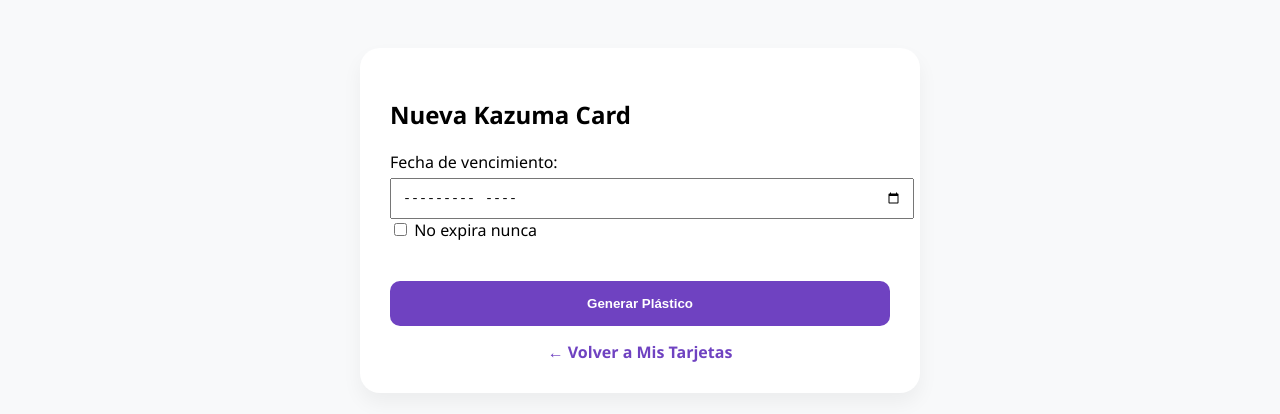
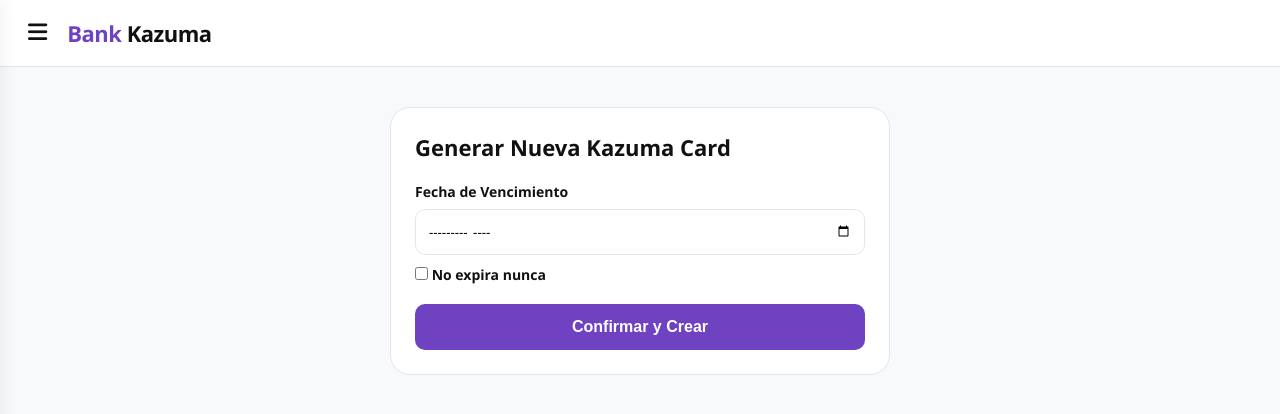
Before and after one commit to Dev-FelixOfc/Bank, a website: page public/cards/create.html in a window 1280 px wide. Drawn offline with Linux system fonts and the light colour scheme.

Commit message:
Actualizar create.html

```diff
--- a/public/cards/create.html
+++ b/public/cards/create.html
@@ -2,42 +2,94 @@
 <html lang="es">
 <head>
     <meta charset="UTF-8">
+    <meta name="viewport" content="width=device-width, initial-scale=1.0">
     <title>Crear Tarjeta - Bank Kazuma</title>
     <link rel="stylesheet" href="https://cdnjs.cloudflare.com/ajax/libs/font-awesome/6.4.0/css/all.min.css">
     <style>
-        body { font-family: 'Segoe UI', sans-serif; background: #f8f9fa; padding: 40px; }
-        .box { max-width: 500px; margin: auto; background: white; padding: 30px; border-radius: 20px; box-shadow: 0 10px 20px rgba(0,0,0,0.05); }
-        .btn { width: 100%; padding: 15px; border: none; border-radius: 10px; background: #6f42c1; color: white; font-weight: 700; cursor: pointer; margin-top: 20px; }
-        .nav-link { display: block; text-align: center; margin-top: 15px; color: #6f42c1; text-decoration: none; font-weight: 600; }
+        * { box-sizing: border-box; margin: 0; padding: 0; }
+        body { font-family: 'Segoe UI', sans-serif; background: #f8f9fa; color: #111111; min-height: 100vh; display: flex; flex-direction: column; }
+
+        .navbar { background: #ffffff; padding: 16px 24px; display: flex; justify-content: space-between; align-items: center; border-bottom: 1px solid #e1e5ee; }
+        .nav-left { display: flex; align-items: center; gap: 16px; }
+        .menu-btn { background: none; border: none; font-size: 22px; color: #111111; cursor: pointer; padding: 4px; }
+        .logo { font-size: 22px; font-weight: 800; color: #6f42c1; letter-spacing: -0.5px; cursor: pointer; }
+        .logo span { color: #111111; }
+
+        .sidebar { position: fixed; top: 0; left: -250px; width: 250px; height: 100%; background: #ffffff; box-shadow: 4px 0 15px rgba(0,0,0,0.05); transition: left 0.3s ease; z-index: 99; padding-top: 80px; }
+        .sidebar.active { left: 0; }
+        .sidebar-menu { list-style: none; display: flex; flex-direction: column; gap: 8px; padding: 0 16px; }
+        .sidebar-item { display: flex; align-items: center; gap: 12px; padding: 14px 16px; color: #333333; text-decoration: none; font-weight: 600; border-radius: 12px; transition: background 0.2s; }
+        .sidebar-item:hover { background: #f3ebff; color: #6f42c1; }
+        .sidebar-item i { font-size: 18px; width: 24px; text-align: center; }
+
+        .container { max-width: 500px; width: 100%; margin: 40px auto; padding: 24px; background: #ffffff; border-radius: 20px; border: 1px solid #e1e5ee; }
+        h2 { margin-bottom: 20px; font-size: 22px; }
+        .form-group { margin-bottom: 20px; text-align: left; }
+        label { display: block; font-weight: 600; margin-bottom: 8px; font-size: 14px; }
+        input[type="month"] { width: 100%; padding: 12px; border: 1px solid #e1e5ee; border-radius: 10px; font-family: inherit; }
+        .btn-create { background: #6f42c1; color: #ffffff; border: none; width: 100%; padding: 14px; border-radius: 10px; font-weight: 700; cursor: pointer; font-size: 16px; }
+        .overlay { position: fixed; top: 0; left: 0; width: 100%; height: 100%; background: rgba(0,0,0,0.2); display: none; z-index: 98; }
+        .overlay.active { display: block; }
     </style>
 </head>
 <body>
-    <div class="box">
-        <h2>Nueva Kazuma Card</h2>
-        <div style="margin: 20px 0;">
-            <label>Fecha de vencimiento:</label>
-            <input type="month" id="expDate" style="width:100%; padding:10px; margin-top:5px;">
-            <label><input type="checkbox" id="neverExpire" onclick="document.getElementById('expDate').disabled = this.checked"> No expira nunca</label>
+
+    <nav class="navbar">
+        <div class="nav-left">
+            <button class="menu-btn" onclick="toggleMenu()"><i class="fa-solid fa-bars"></i></button>
+            <div class="logo" onclick="window.location.href='/dash'">Bank <span>Kazuma</span></div>
         </div>
-        <button class="btn" onclick="crearTarjeta()">Generar Plástico</button>
-        <a href="/cards" class="nav-link">← Volver a Mis Tarjetas</a>
+    </nav>
+
+    <div class="overlay" id="menuOverlay" onclick="toggleMenu()"></div>
+
+    <div class="sidebar" id="sidebarMenu">
+        <ul class="sidebar-menu">
+            <li><a href="/cards" class="sidebar-item"><i class="fa-solid fa-credit-card"></i>Mis Tarjetas</a></li>
+            <li><a href="/create-card" class="sidebar-item" style="background: #eef2ff; color: #6f42c1;"><i class="fa-solid fa-plus"></i>Crear Tarjeta</a></li>
+        </ul>
+    </div>
+
+    <div class="container">
+        <h2>Generar Nueva Kazuma Card</h2>
+        <div class="form-group">
+            <label>Fecha de Vencimiento</label>
+            <input type="month" id="expDate">
+            <label style="margin-top: 10px;">
+                <input type="checkbox" id="neverExpire" onclick="document.getElementById('expDate').disabled = this.checked"> No expira nunca
+            </label>
+        </div>
+        <button class="btn-create" onclick="crearTarjeta()">Confirmar y Crear</button>
     </div>
 
     <script>
+        function toggleMenu() {
+            document.getElementById('sidebarMenu').classList.toggle('active');
+            document.getElementById('menuOverlay').classList.toggle('active');
+        }
+
         function crearTarjeta() {
+            const token = localStorage.getItem('token_kazuma');
+            const nuncaVence = document.getElementById('neverExpire').checked;
+            const fecha = document.getElementById('expDate').value;
+
             fetch('/api/cards/new', {
                 method: 'POST',
-                headers: { 'Content-Type': 'application/json', 'Authorization': `Bearer ${localStorage.getItem('token_kazuma')}` },
+                headers: {
+                    'Content-Type': 'application/json',
+                    'Authorization': `Bearer ${token}`
+                },
                 body: JSON.stringify({
-                    nunca_vence: document.getElementById('neverExpire').checked,
-                    fecha_vence: document.getElementById('expDate').value
+                    nunca_vence: nuncaVence,
+                    fecha_vence: nuncaVence ? "NUNCA" : fecha
                 })
             })
             .then(res => res.json())
             .then(data => {
                 if(data.error) alert(data.error);
                 else window.location.href = '/cards';
-            });
+            })
+            .catch(() => alert('Error al conectar con el servidor'));
         }
     </script>
 </body>
```
